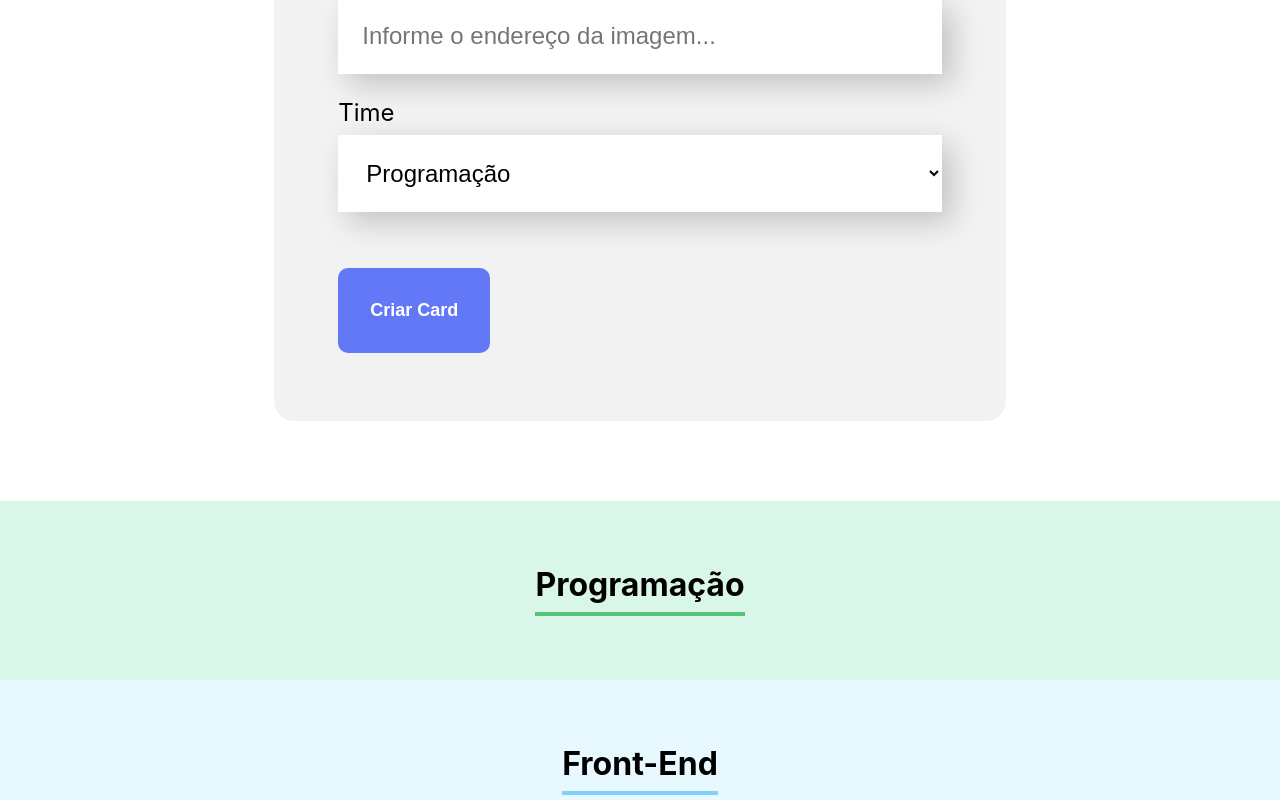
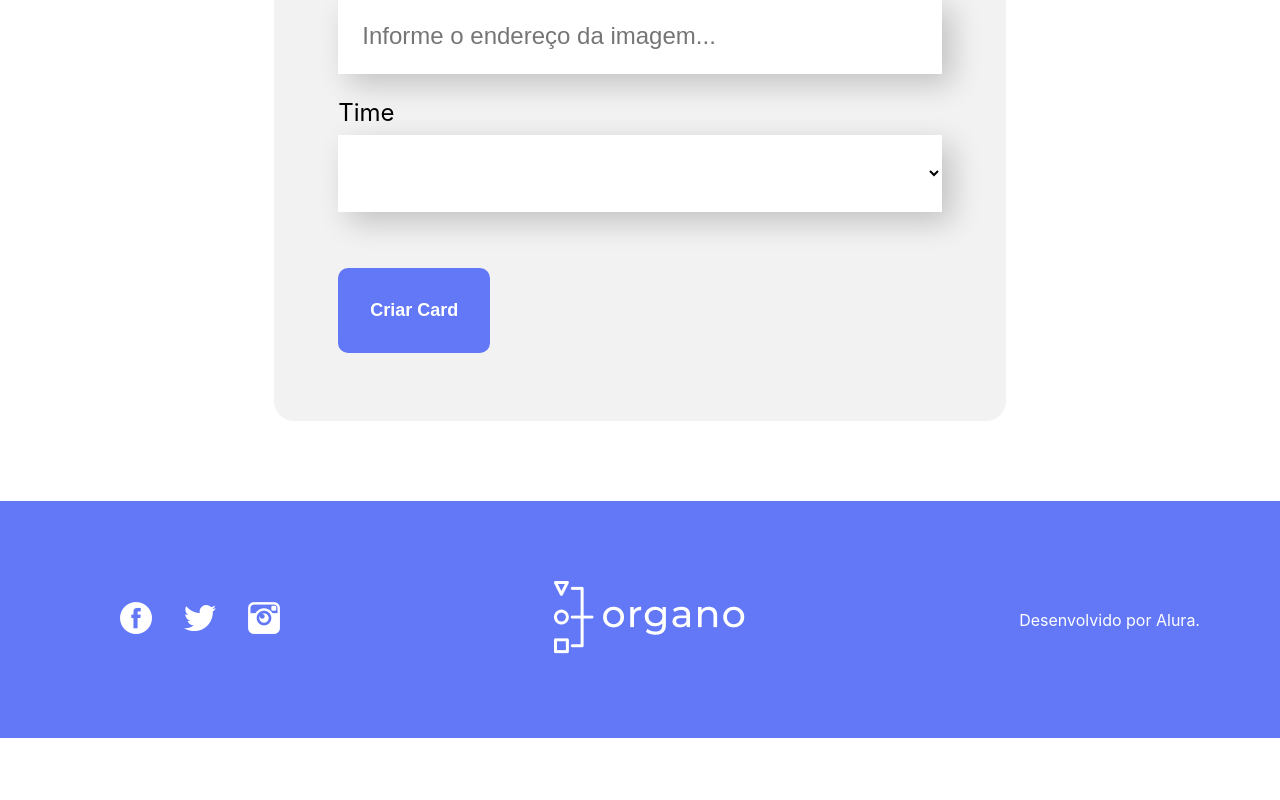
Before and after one commit to Bonilhajvv/group_flow, a React (Create React App) app: page / in a window 1280 px wide. Shown: the part 1000-1800 px from the top of the page. After the commit the page ends 1738 px from the top, so only its background shows below. Built offline with nearby package versions, Linux system fonts and the light colour scheme.

Commit message:
feat: adicionar componente Rodape e ajustar estilos dos colaboradores

```diff
--- a/src/App.js
+++ b/src/App.js
@@ -2,6 +2,7 @@ import { useState } from 'react';
 import Banner from './componentes/Banner';
 import Formulario from './componentes/Formulario';
 import Time from './componentes/Time';
+import Rodape from './componentes/Rodape';
 
 function App() {
   const times = [
@@ -57,8 +58,9 @@ function App() {
         nome={time.nome}
         corPrimaria={time.corPrimaria}
         corSecundaria={time.corSecundaria}
-        colaboradores={colaboradores}
+        colaboradores={colaboradores.filter(colaborador => colaborador.time === time.nome)}
       />)}
+      <Rodape/>
     </div>
   );
 }
--- a/src/componentes/Colaborador/Colaborador.css
+++ b/src/componentes/Colaborador/Colaborador.css
@@ -2,14 +2,9 @@
     width: 280px;
 }
 
-.colaborador .cabecalho{
-    background-color:  #F0F0F0;
-    border-radius: 10px 10px 0px 0px;
-}
-
 .colaborador img{
     max-width: 100%;
-    border-radius: 50%;
+    border-radius: 5%;
     position: relative;
     bottom: -50px;
 }
@@ -18,7 +13,7 @@
     background: #FFFFFF;
     box-shadow: 5px 5px 15px rgba(0, 0, 0, 0.08);
     border-radius: 0px 0px 10px 10px;
-    padding-top: 90px;
+    padding-top: 50px;
     padding-bottom: 40px;
 }
 
--- a/src/componentes/Colaborador/index.js
+++ b/src/componentes/Colaborador/index.js
@@ -1,9 +1,9 @@
 import './Colaborador.css'
-
+import ''
 const Colaborador = (props) => {
     return (
         <div className='colaborador'>
-            <div className='cabecalho'>
+            <div>
                 <img src={props.imagem} alt={props.nome} />
             </div>
             <div className='rodape'>
--- a/src/componentes/Formulario/index.js
+++ b/src/componentes/Formulario/index.js
@@ -19,6 +19,10 @@ const Formulario = (props) => {
             imagem,
             time
         })
+        setNome('')
+        setCargo('')
+        setImagem('')
+        setTime('')
     }
 
     return (
--- a/src/componentes/ListaSuspensa/index.js
+++ b/src/componentes/ListaSuspensa/index.js
@@ -8,8 +8,9 @@ const ListaSuspensa = (props) => {
             </label>
             <select
                 onChange={evento => props.aoAlterado(evento.target.value)}
-                value={props.value}
+                value={props.valor}
             >
+                <option value=""></option>
                 {props.itens.map(item => <option key={item}>{item}</option>)}
             </select>
         </div>
--- /dev/null
+++ b/src/componentes/Rodape/Rodape.css
@@ -0,0 +1,17 @@
+.footer {
+    background: #6278F7;
+    color: #FFF;
+    padding: 80px;
+    display: flex;
+    justify-content: space-between;
+    align-items: center;
+}
+
+.footer ul li {
+    display: inline-block;
+    margin-right: 32px;
+}
+
+.footer ul li:last-child {
+    margin-right: 0;
+}
--- /dev/null
+++ b/src/componentes/Rodape/index.js
@@ -0,0 +1,35 @@
+import './Rodape.css'
+
+const Rodape = () => {
+    return (<footer className="footer">
+        <section>
+            <ul>
+                <li>
+                    <a href="facebook.com" target="_blank">
+                        <img src="/imagens/fb.png" alt="" />
+                    </a>
+                </li>
+                <li>
+                    <a href="twitter.com" target="_blank">
+                        <img src="/imagens/tw.png" alt="" />
+                    </a>
+                </li>
+                <li>
+                    <a href="instagram.com" target="_blank">
+                        <img src="/imagens/ig.png" alt="" />
+                    </a>
+                </li>
+            </ul>
+        </section>
+        <section>
+            <img src="/imagens/logo.png" alt="" />
+        </section>
+        <section>
+            <p>
+                Desenvolvido por Alura.
+            </p>
+        </section>
+    </footer>)
+}
+
+export default Rodape
--- a/src/componentes/Time/index.js
+++ b/src/componentes/Time/index.js
@@ -3,17 +3,18 @@ import './Time.css';
 
 const Time = (props) => {
     return (
-        <section className='time' style={{ backgroundColor: props.corSecundaria }}>
+        (props.colaboradores.length) > 0 ? <section className='time' style={{ backgroundColor: props.corSecundaria }}>
             <h3 style={{ borderColor: props.corPrimaria }}>{props.nome}</h3>
-            {props.colaboradores.map((colaborador, index) => (
+            {props.colaboradores.map((colaborador) => (
                 <Colaborador
-                    key={index}
+                    corDeFundo={props.corPrimaria}
+                    key={colaborador.nome}
                     nome={colaborador.nome}
                     cargo={colaborador.cargo}
                     imagem={colaborador.imagem}
                 />
             ))}
-        </section>
+        </section> : null
     );
 };
 
```
